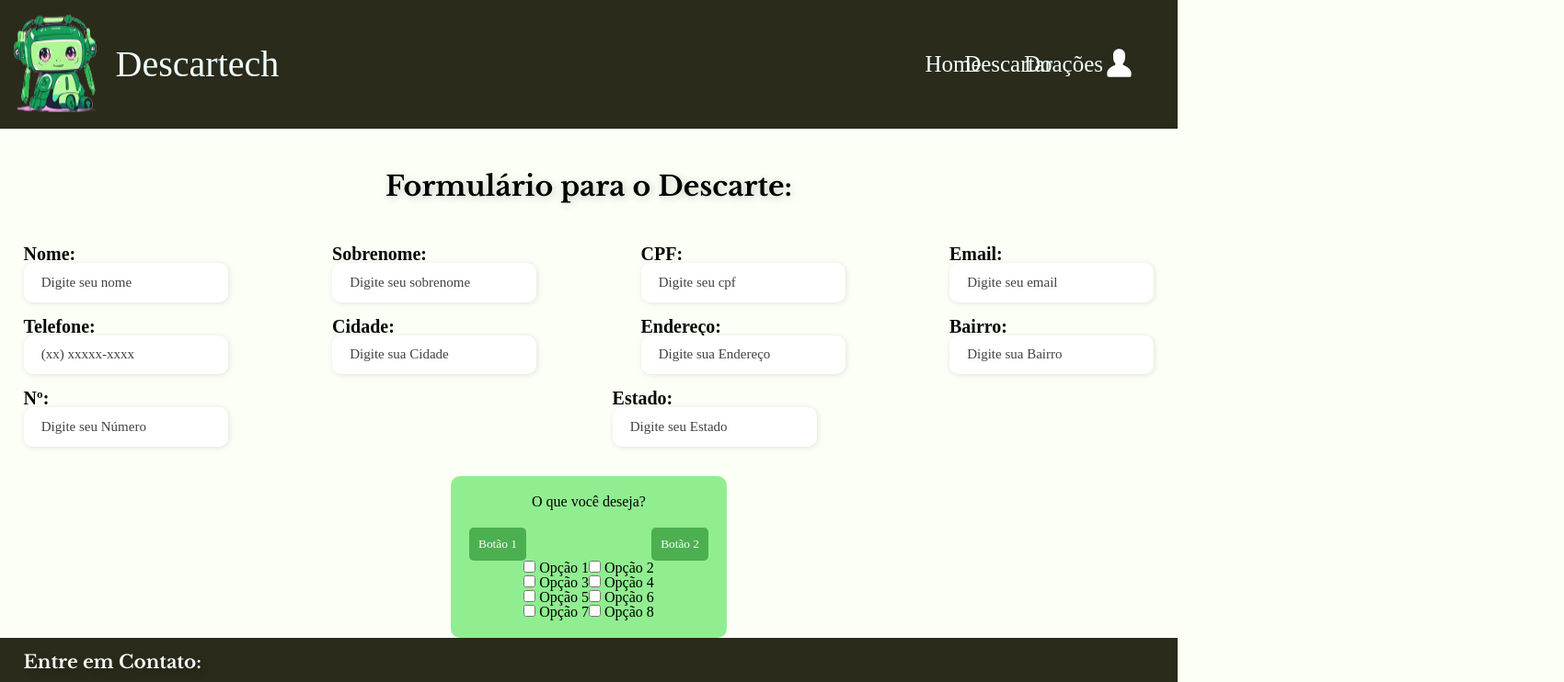
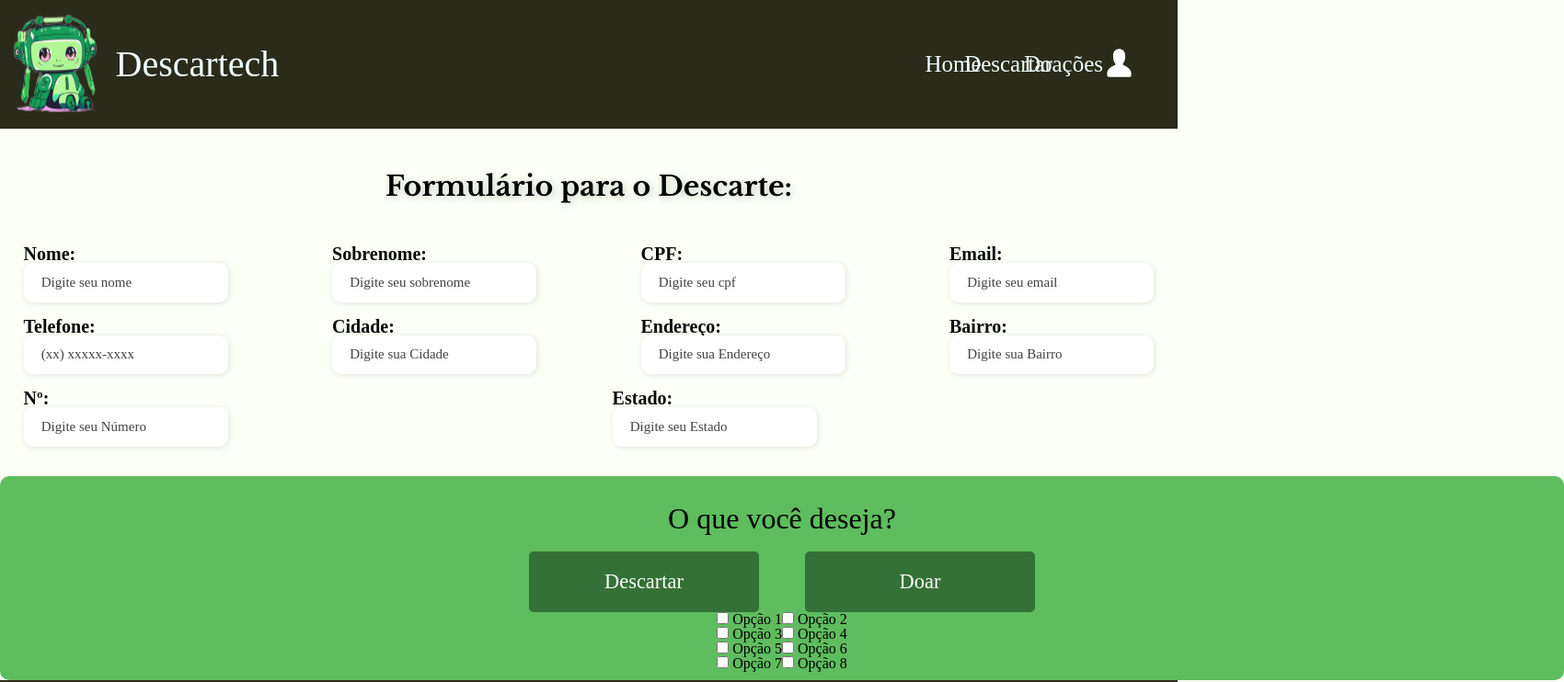
Before and after one commit to HarryZardo/Descartech-2.0, a React (Create React App) app: page /formulario in a window 1280 px wide. Shown: the top 742 px of the page at 92% size, 1700 px wide, since content can reach past the window. Built offline with nearby package versions, Linux system fonts and the light colour scheme.

Commit message:
Estilizando o Forms

```diff
--- a/src/pages/Formulario/Formulario.module.scss
+++ b/src/pages/Formulario/Formulario.module.scss
@@ -73,47 +73,38 @@
    // CardComponent.scss
 
 .card {
-  background-color: lightgreen;
-  padding: 20px;
+  background-color: rgb(94, 189, 94);
+  padding: 10px;
   border-radius: 10px;
   text-align: center;
-  width: 300px;
+  width: 1700px;
+  height: auto;
   margin: auto;
 }
 
 .card_title {
-  margin-top: 0;
+  margin-top: 20px;
+  margin-bottom: 10px;
+  font-size: 2rem;
 }
 
 .button_container {
+  text-align: center;
   margin-top: 20px;
   display: flex;
-  justify-content: space-between;
+  justify-content: center;
+  gap: 50px;
 }
 
 .action_button {
-  padding: 10px;
-  background-color: #4caf50;
+  padding: 20px;
+  width: 250px;
+  background-color: #275729bd;
   color: white;
   border: none;
   border-radius: 5px;
   cursor: pointer;
-}
-
-.checkbox_container {
-  display: flex;
-  justify-content: space-between;
-  margin-top: 20px;
-
-  .column {
-    flex: 1;
-    margin-right: 10px;
-
-    label {
-      display: block;
-      margin-bottom: 10px;
-    }
-  }
+  font-size: 1.4rem;
 }
 
    @media screen and (max-width: 1330px){
--- a/src/pages/Formulario/index.tsx
+++ b/src/pages/Formulario/index.tsx
@@ -175,8 +175,8 @@ export default function Animais() {
               <div className={styles.card}>
       <h2 className={styles.card_title}>O que você deseja?</h2>
       <div className={styles.button_container}>
-        <button className={styles.action_button}>Botão 1</button>
-        <button className={styles.action_button}>Botão 2</button>
+        <button className={styles.action_button}>Descartar</button>
+        <button className={styles.action_button}>Doar</button>
       </div>
       <div className="checkbox-container">
         <div className="column">
@@ -211,6 +211,7 @@ export default function Animais() {
             <input type="checkbox" /> Opção 8
           </label>
         </div>
+
       </div>
     </div>
       </div>
```
